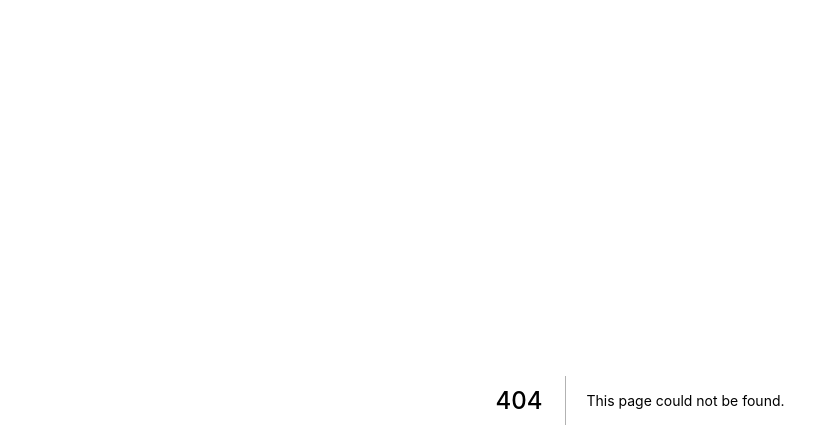
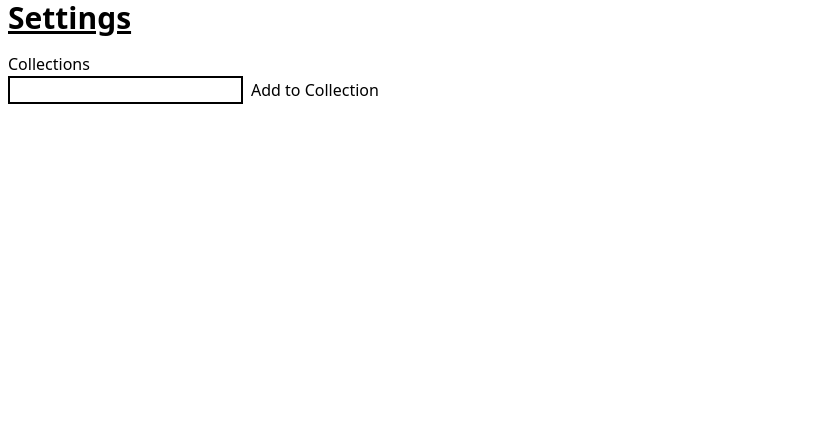
Before and after one commit to codegino/nft-tracker, a Next.js app: page /settings in a window 1280 px wide. Before the commit this address had no page. Shown: the top 448 px of the page, without its empty margins (0-839 px from the left). Built offline with nearby package versions, Linux system fonts and the light colour scheme.

Commit message:
feat(settings): added dummy settings page

```diff
--- /dev/null
+++ b/src/pages/settings.tsx
@@ -0,0 +1,76 @@
+import {useEffect, useState} from 'react';
+import Layout from '../components/Layout';
+
+const SettingsPage = () => {
+  const [collections, setCollections] = useState<string[]>([]);
+
+  useEffect(() => {
+    const parseCollections = JSON.parse(
+      window.localStorage.getItem('collections') ?? '[]',
+    );
+
+    setCollections(parseCollections);
+  }, []);
+
+  const [itemToAdd, setItemToAdd] = useState('');
+
+  const isItemAlreadyExisting = collections.includes(itemToAdd.trim());
+
+  const handleAddItem = () => {
+    if (!isItemAlreadyExisting) {
+      const newCollections = [...collections, itemToAdd.trim()];
+
+      window.localStorage.setItem(
+        'collections',
+        JSON.stringify(newCollections),
+      );
+
+      setCollections(newCollections);
+
+      setItemToAdd('');
+    }
+  };
+
+  const handleRemoveItem = value => {
+    const newCollections = collections.filter(c => c !== value.trim());
+
+    window.localStorage.setItem('collections', JSON.stringify(newCollections));
+
+    setCollections(newCollections);
+  };
+
+  return (
+    <Layout title="OpenSea floor price">
+      <h1 className="text-3xl font-bold underline mb-4">Settings</h1>
+
+      <h2>Collections</h2>
+      {collections.map(c => (
+        <div className="flex gap-10" key={c}>
+          <p>{c}</p>
+          <button onClick={() => handleRemoveItem(c)}>x</button>
+        </div>
+      ))}
+
+      <div className="flex gap-2">
+        <input
+          className="border-2 border-black"
+          value={itemToAdd}
+          onChange={e => setItemToAdd(e.target.value)}
+        />
+        <button
+          onClick={handleAddItem}
+          disabled={isItemAlreadyExisting}
+          className={
+            isItemAlreadyExisting
+              ? 'cursor-not-allowed text-gray-400'
+              : 'cursor-pointer'
+          }
+        >
+          Add to Collection
+        </button>
+      </div>
+    </Layout>
+  );
+};
+
+export default SettingsPage;
```
